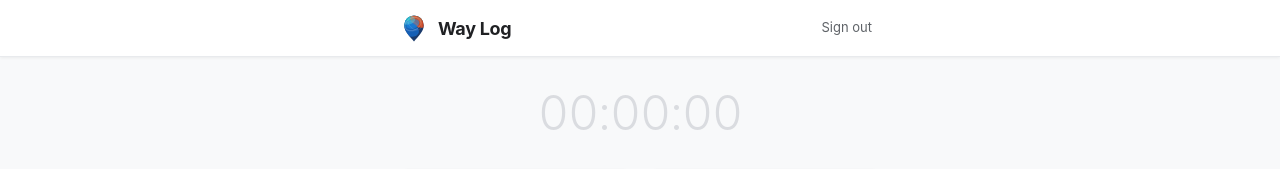
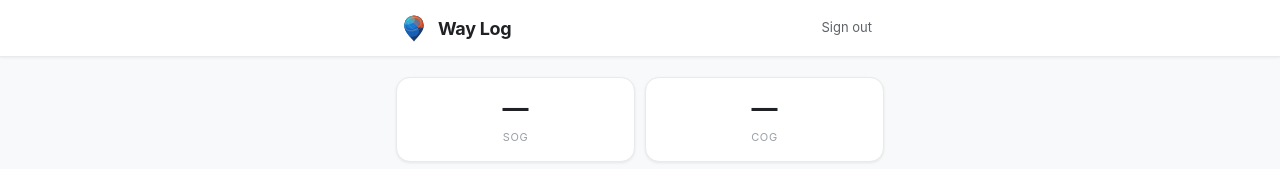
Before and after one commit to andreasadrian-del/yacht-logbook, a Next.js app: page / in a window 1280 px wide. Shown: the top 169 px of the page. Built offline with nearby package versions, Linux system fonts and the light colour scheme.

Commit message:
fix: remove duplicate time counter from tracking page

```diff
--- a/app/page.js
+++ b/app/page.js
@@ -201,17 +201,14 @@ export default function TrackingPage() {
             </div>
           )}
 
-          <div style={{ textAlign: 'center', marginBottom: 20 }}>
-            <p style={{ margin: 0, fontSize: 48, fontWeight: 300, color: tracking ? '#202124' : '#dadce0', letterSpacing: '-1px', fontVariantNumeric: 'tabular-nums' }}>
-              {String(Math.floor(elapsed / 3600)).padStart(2, '0')}:{String(Math.floor((elapsed % 3600) / 60)).padStart(2, '0')}:{String(elapsed % 60).padStart(2, '0')}
-            </p>
-            {tracking && (
-              <span style={{ display: 'inline-flex', alignItems: 'center', gap: 5, marginTop: 6, fontSize: 12, fontWeight: 500, color: '#ea4335', textTransform: 'uppercase', letterSpacing: '0.06em' }}>
+          {tracking && (
+            <div style={{ textAlign: 'center', marginBottom: 12 }}>
+              <span style={{ display: 'inline-flex', alignItems: 'center', gap: 5, fontSize: 12, fontWeight: 500, color: '#ea4335', textTransform: 'uppercase', letterSpacing: '0.06em' }}>
                 <span style={{ width: 6, height: 6, borderRadius: '50%', background: '#ea4335', display: 'inline-block' }} />
                 Recording
               </span>
-            )}
-          </div>
+            </div>
+          )}
 
           <div style={{ display: 'grid', gridTemplateColumns: '1fr 1fr', gap: 10, marginBottom: 20 }}>
             <StatCard
```
